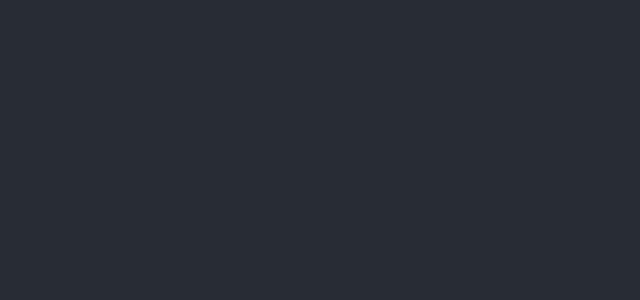
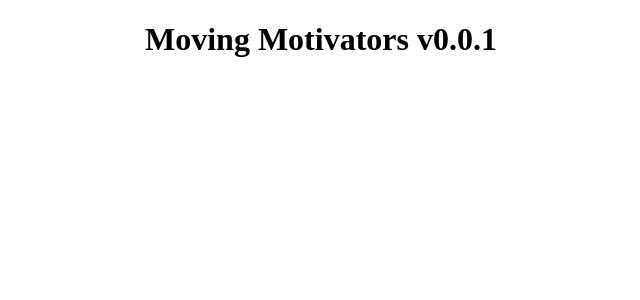
Before and after one commit to redlogicapps/mooving-motivators-poc, a React (Create React App) app: page / in a window 1280 px wide. Shown: the top 300 px of the page, without its empty margins (319-959 px from the left). Built offline with nearby package versions, Linux system fonts and the light colour scheme.

Commit message:
added title and title style

```diff
--- a/src/App.css
+++ b/src/App.css
@@ -1,38 +1,4 @@
-.App {
+.title {
+  font-family: 'Permanent Marker', cursive;
   text-align: center;
 }
-
-.App-logo {
-  height: 40vmin;
-  pointer-events: none;
-}
-
-@media (prefers-reduced-motion: no-preference) {
-  .App-logo {
-    animation: App-logo-spin infinite 20s linear;
-  }
-}
-
-.App-header {
-  background-color: #282c34;
-  min-height: 100vh;
-  display: flex;
-  flex-direction: column;
-  align-items: center;
-  justify-content: center;
-  font-size: calc(10px + 2vmin);
-  color: white;
-}
-
-.App-link {
-  color: #61dafb;
-}
-
-@keyframes App-logo-spin {
-  from {
-    transform: rotate(0deg);
-  }
-  to {
-    transform: rotate(360deg);
-  }
-}
--- a/src/App.js
+++ b/src/App.js
@@ -1,16 +1,17 @@
-import React from 'react';
-import './App.css';
+import React from "react";
+import "./App.css";
 
-function App() {
-  return (
-    <div className="App">
-      <header className="App-header">
+class App extends React.Component {
+  constructor() {
+    super();
+    this.state = {
 
+    };
+  }
 
-
-      </header>
-    </div>
-  );
+  render() {
+    return <h1 className="title">Moving Motivators v0.0.1</h1>;
+  }
 }
 
 export default App;
```
